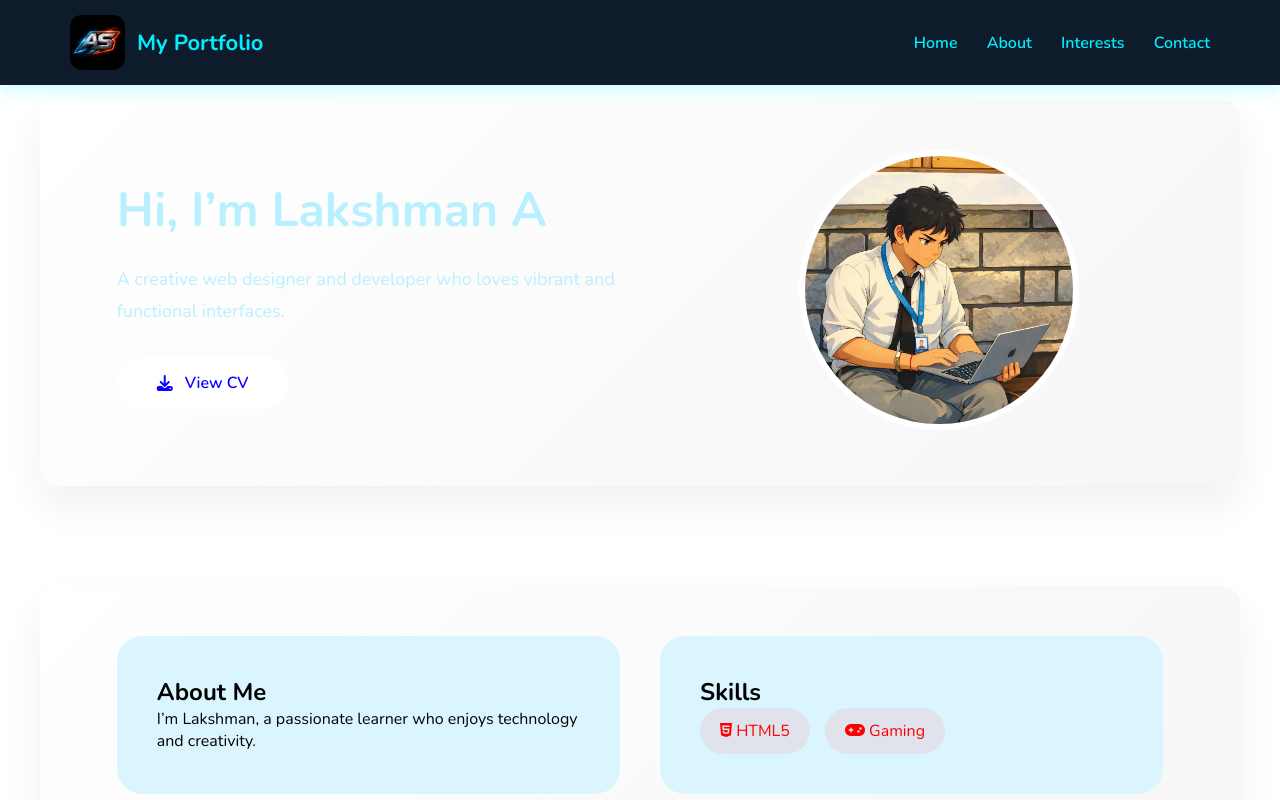
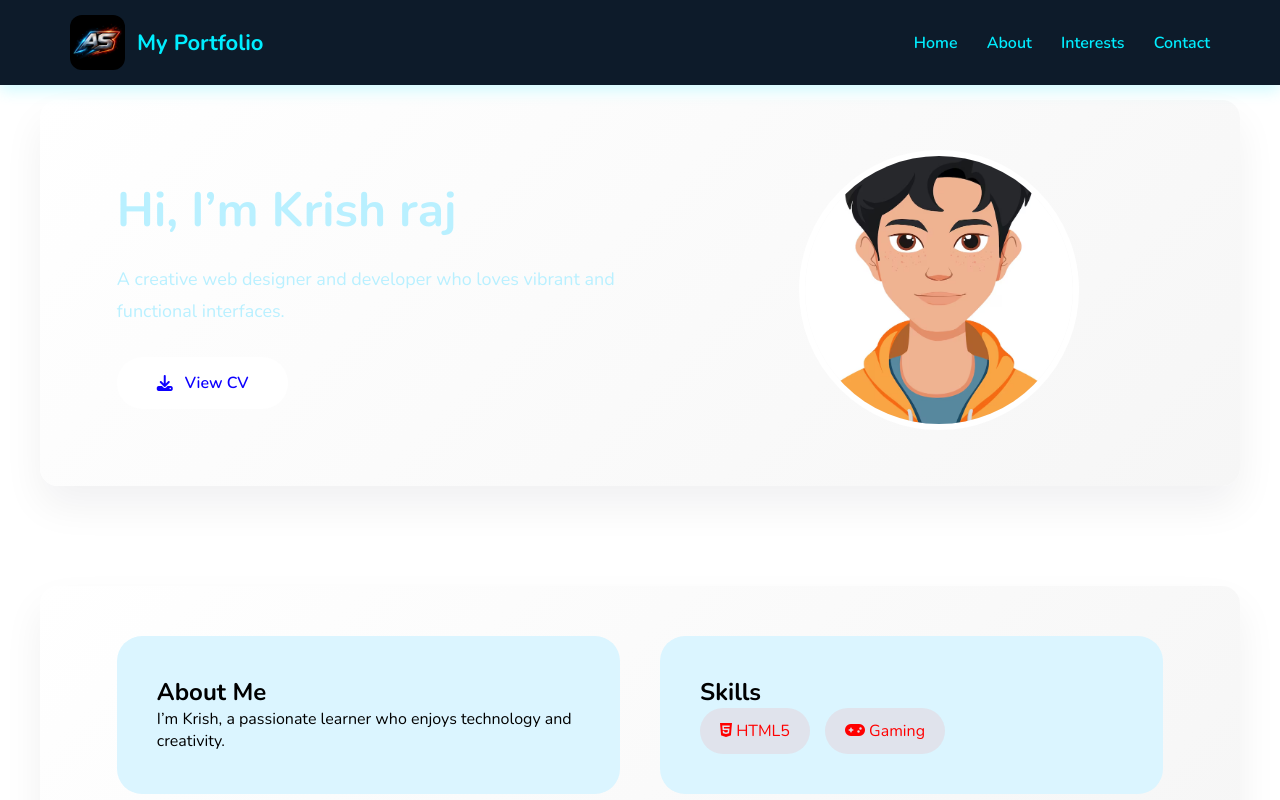
Before and after one commit to 25bcae12-dev/ashuboiii, a website: page public/index.html in a window 1280 px wide. Shown: the top 800 px of the page. Drawn offline with nearby package versions, Linux system fonts and the light colour scheme.

Commit message:
Update index.html

```diff
--- a/public/index.html
+++ b/public/index.html
@@ -30,20 +30,20 @@
 
 <section id="home">
   <div class="home-text reveal">
-    <h1>Hi, I’m Lakshman A</h1>
+    <h1>Hi, I’m Krish raj</h1>
     <p>A creative web designer and developer who loves vibrant and functional interfaces.</p>
     <a href="cv.pdf" class="cv-btn"><i class="fas fa-download"></i> View CV</a>
   </div>
 
   <div class="home-image reveal">
-    <img src="images.jpeg" alt="Profile">
+    <img src="portrait.avif" alt="Profile">
   </div>
 </section>
 
 <section id="about">
   <div class="about-box reveal">
     <h2>About Me</h2>
-    <p>I’m Lakshman, a passionate learner who enjoys technology and creativity.</p>
+    <p>I’m Krish, a passionate learner who enjoys technology and creativity.</p>
   </div>
 
   <div class="about-box reveal">
@@ -95,7 +95,7 @@
     </div>
   </section>
 <footer>
-© 2026 Portfolio | Designed by Lakshman A
+© 2026 Portfolio | Designed by Krish Raj Manohar
 </footer>
  <script src="script.js"></script>
 </body>
```
